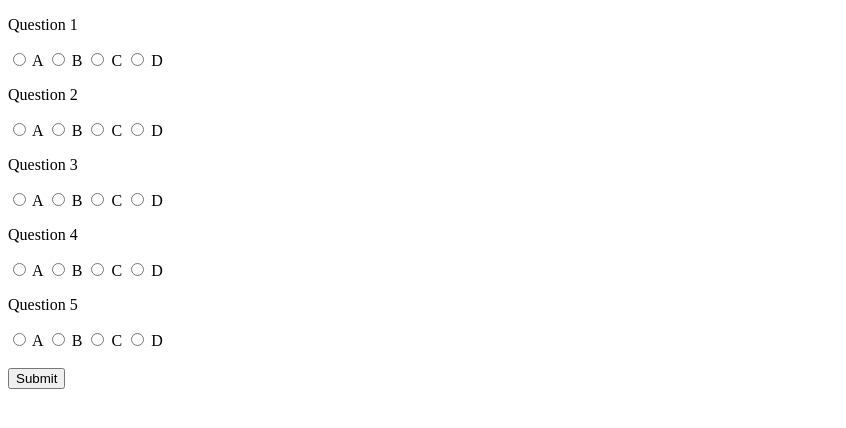
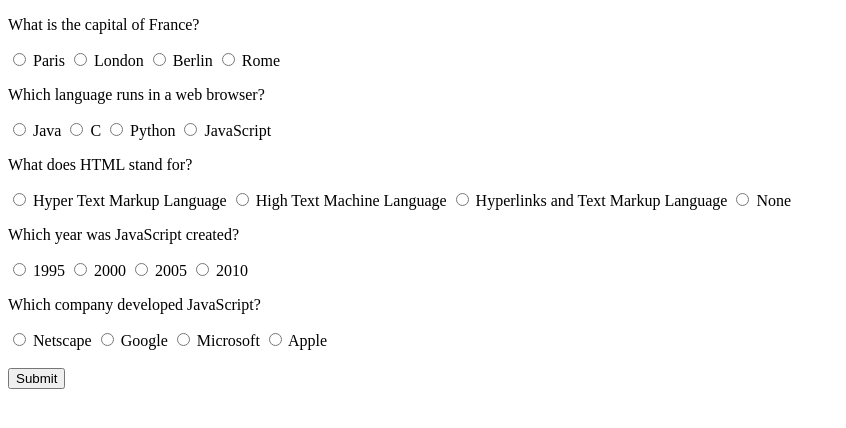
Before and after one commit to acciojob/quiz-with-session-sharathkumar7777, a website: page main.html in a window 1280 px wide. Shown: the whole page, without its empty margins (0-846 px from the left). Drawn offline with Linux system fonts and the light colour scheme.

Commit message:
created a submission

```diff
--- a/main.html
+++ b/main.html
@@ -6,64 +6,61 @@
 </head>
 <body>
 
-  <!-- Questions Container -->
   <div id="questions">
 
     <!-- Question 1 -->
     <div>
-      <p>Question 1</p>
-      <label><input type="radio" name="q1" value="a"> A</label>
-      <label><input type="radio" name="q1" value="b"> B</label>
-      <label><input type="radio" name="q1" value="c"> C</label>
-      <label><input type="radio" name="q1" value="d"> D</label>
+      <p>What is the capital of France?</p>
+      <label><input type="radio" name="q1" value="Paris"> Paris</label>
+      <label><input type="radio" name="q1" value="London"> London</label>
+      <label><input type="radio" name="q1" value="Berlin"> Berlin</label>
+      <label><input type="radio" name="q1" value="Rome"> Rome</label>
     </div>
 
     <!-- Question 2 -->
     <div>
-      <p>Question 2</p>
-      <label><input type="radio" name="q2" value="a"> A</label>
-      <label><input type="radio" name="q2" value="b"> B</label>
-      <label><input type="radio" name="q2" value="c"> C</label>
-      <label><input type="radio" name="q2" value="d"> D</label>
+      <p>Which language runs in a web browser?</p>
+      <label><input type="radio" name="q2" value="Java"> Java</label>
+      <label><input type="radio" name="q2" value="C"> C</label>
+      <label><input type="radio" name="q2" value="Python"> Python</label>
+      <label><input type="radio" name="q2" value="JavaScript"> JavaScript</label>
     </div>
 
     <!-- Question 3 -->
     <div>
-      <p>Question 3</p>
-      <label><input type="radio" name="q3" value="a"> A</label>
-      <label><input type="radio" name="q3" value="b"> B</label>
-      <label><input type="radio" name="q3" value="c"> C</label>
-      <label><input type="radio" name="q3" value="d"> D</label>
+      <p>What does HTML stand for?</p>
+      <label><input type="radio" name="q3" value="Hyper Text Markup Language"> Hyper Text Markup Language</label>
+      <label><input type="radio" name="q3" value="High Text Machine Language"> High Text Machine Language</label>
+      <label><input type="radio" name="q3" value="Hyperlinks and Text Markup Language"> Hyperlinks and Text Markup Language</label>
+      <label><input type="radio" name="q3" value="None"> None</label>
     </div>
 
     <!-- Question 4 -->
     <div>
-      <p>Question 4</p>
-      <label><input type="radio" name="q4" value="a"> A</label>
-      <label><input type="radio" name="q4" value="b"> B</label>
-      <label><input type="radio" name="q4" value="c"> C</label>
-      <label><input type="radio" name="q4" value="d"> D</label>
+      <p>Which year was JavaScript created?</p>
+      <label><input type="radio" name="q4" value="1995"> 1995</label>
+      <label><input type="radio" name="q4" value="2000"> 2000</label>
+      <label><input type="radio" name="q4" value="2005"> 2005</label>
+      <label><input type="radio" name="q4" value="2010"> 2010</label>
     </div>
 
     <!-- Question 5 -->
     <div>
-      <p>Question 5</p>
-      <label><input type="radio" name="q5" value="a"> A</label>
-      <label><input type="radio" name="q5" value="b"> B</label>
-      <label><input type="radio" name="q5" value="c"> C</label>
-      <label><input type="radio" name="q5" value="d"> D</label>
+      <p>Which company developed JavaScript?</p>
+      <label><input type="radio" name="q5" value="Netscape"> Netscape</label>
+      <label><input type="radio" name="q5" value="Google"> Google</label>
+      <label><input type="radio" name="q5" value="Microsoft"> Microsoft</label>
+      <label><input type="radio" name="q5" value="Apple"> Apple</label>
     </div>
 
   </div>
 
   <br />
 
-  <!-- Submit Button -->
   <button id="submit">Submit</button>
 
   <br /><br />
 
-  <!-- Score Display -->
   <div id="score"></div>
 
   <script src="script.js"></script>
--- a/script.js
+++ b/script.js
@@ -1,26 +1,22 @@
-// Correct answers (can be anything – Cypress does not validate which option is correct)
 const correctAnswers = {
-  q1: "a",
-  q2: "b",
-  q3: "c",
-  q4: "d",
-  q5: "a"
+  q1: "Paris",
+  q2: "JavaScript",
+  q3: "Hyper Text Markup Language",
+  q4: "1995",
+  q5: "Netscape"
 };
 
-// Load progress from sessionStorage
+// Restore selections
 window.addEventListener("load", () => {
-  const savedProgress = JSON.parse(sessionStorage.getItem("progress")) || {};
+  const progress = JSON.parse(sessionStorage.getItem("progress")) || {};
 
-  for (const question in savedProgress) {
+  for (let q in progress) {
     const radio = document.querySelector(
-      `input[name="${question}"][value="${savedProgress[question]}"]`
+      `input[name="${q}"][value="${progress[q]}"]`
     );
-    if (radio) {
-      radio.checked = true;
-    }
+    if (radio) radio.checked = true;
   }
 
-  // Load score from localStorage if exists
   const savedScore = localStorage.getItem("score");
   if (savedScore !== null) {
     document.getElementById("score").textContent =
@@ -28,8 +24,8 @@ window.addEventListener("load", () => {
   }
 });
 
-// Save progress on selection
-document.querySelectorAll('input[type="radio"]').forEach((radio) => {
+// Save progress
+document.querySelectorAll('input[type="radio"]').forEach(radio => {
   radio.addEventListener("change", () => {
     const progress = JSON.parse(sessionStorage.getItem("progress")) || {};
     progress[radio.name] = radio.value;
@@ -42,10 +38,8 @@ document.getElementById("submit").addEventListener("click", () => {
   const progress = JSON.parse(sessionStorage.getItem("progress")) || {};
   let score = 0;
 
-  for (const question in correctAnswers) {
-    if (progress[question] === correctAnswers[question]) {
-      score++;
-    }
+  for (let q in correctAnswers) {
+    if (progress[q] === correctAnswers[q]) score++;
   }
 
   document.getElementById("score").textContent =
```
